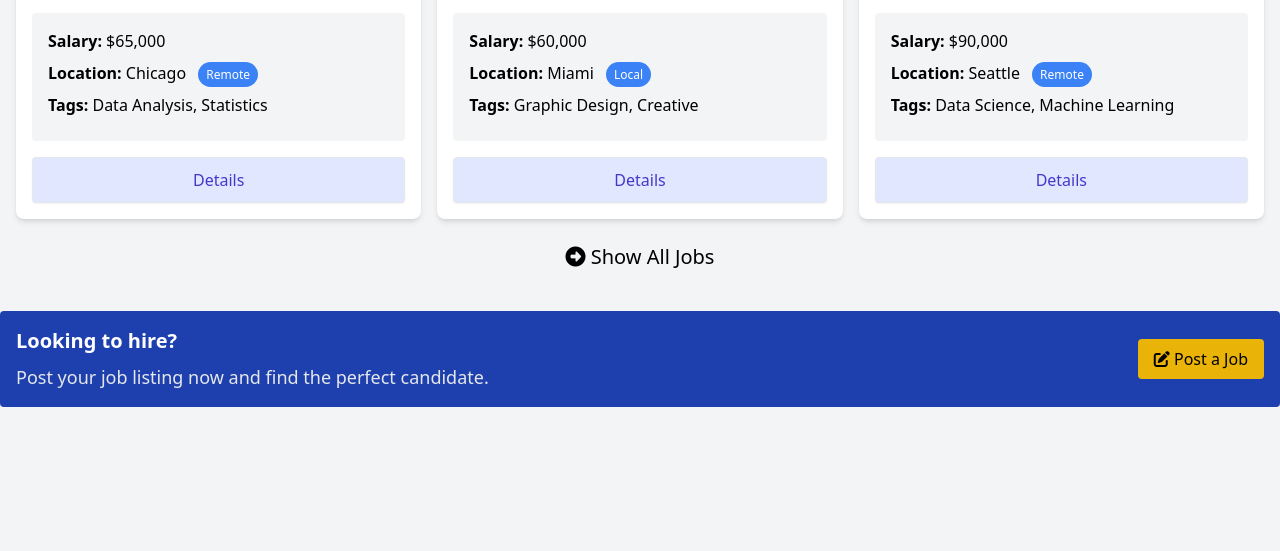
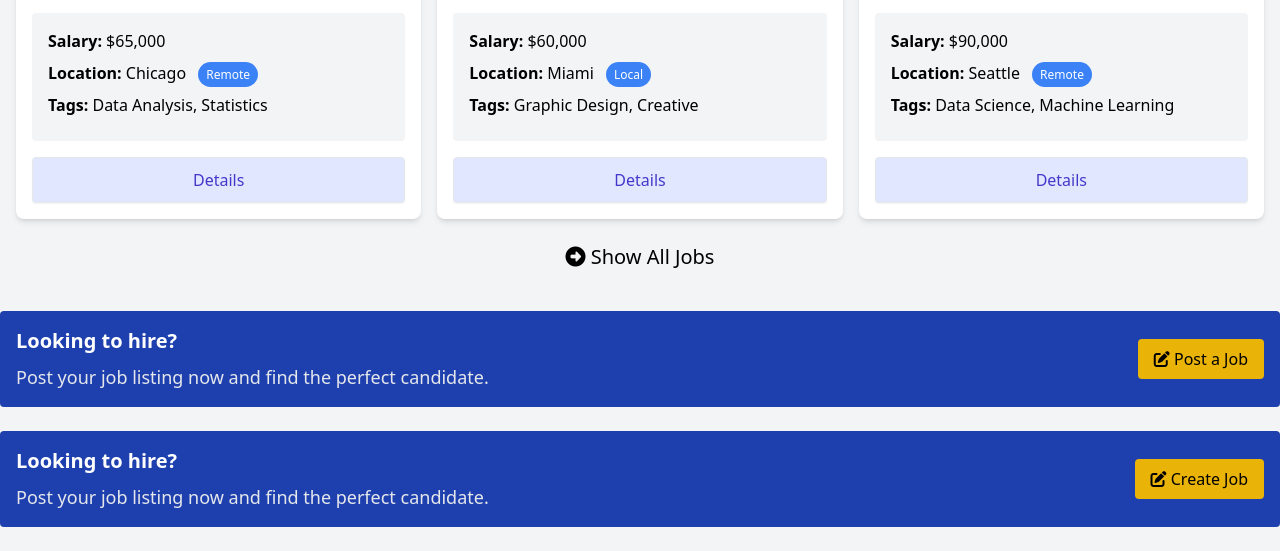
Before and after one commit to btwGaurav/workhunt-tamplate, a website: page listings.html in a window 1280 px wide. Shown: the part 831-1382 px from the top of the page. Before the commit the page ends 1262 px from the top, so only its background shows below. Drawn offline with Linux system fonts and the light colour scheme.

Commit message:
Redesign the buttom banner

```diff
--- a/listings.html
+++ b/listings.html
@@ -55,11 +55,7 @@
           <a href="jobs.html" class="block px-4 py-2 hover:bg-blue-700"
               >All Jobs</a
           >
-          <a
-              href="saved-jobs.html"
-              class="block px-4 py-2 hover:bg-blue-700"
-              >Saved Jobs</a
-          >
+
           <a
               href="dashboard.html"
               class="block px-4 py-2 hover:bg-blue-700"
@@ -342,6 +338,27 @@
         </div>
       </section>
 
+       <!-- Bottom Banner -->
+       <section class="container mx-auto my-6">
+        <div
+            class="bg-blue-800 text-white rounded p-4 flex items-center justify-between flex-col md:flex-row gap-4"
+        >
+            <div>
+                <h2 class="text-xl font-semibold">Looking to hire?</h2>
+                <p class="text-gray-200 text-lg mt-2">
+                    Post your job listing now and find the perfect
+                    candidate.
+                </p>
+            </div>
+            <a
+                href="create-job.html"
+                class="bg-yellow-500 hover:bg-yellow-600 text-black px-4 py-2 rounded hover:shadow-md transition duration-300"
+            >
+                <i class="fa fa-edit"></i> Create Job
+            </a>
+        </div>
+    </section>
+
       <script src="./js/script.js"></script>
     </body>
 </html>
```
Also changed, not shown: dashboard.html (+0 -5 lines), details.html (+10 -4 lines), index.html (+5 -4 lines).
